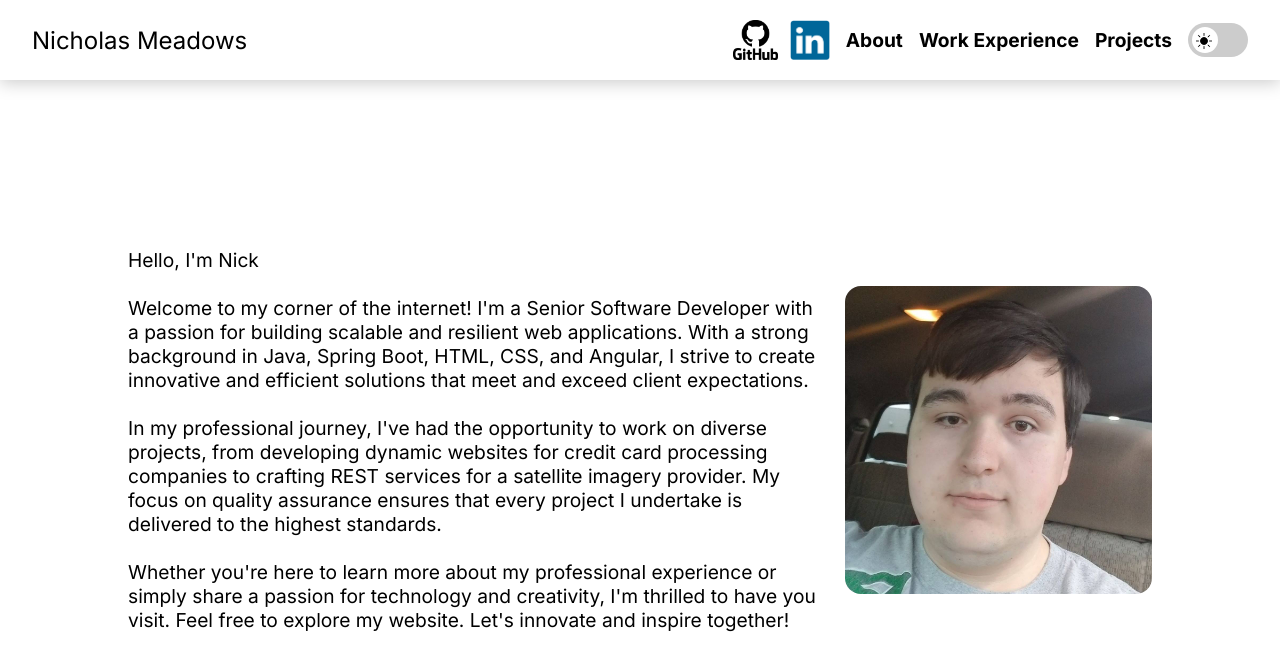
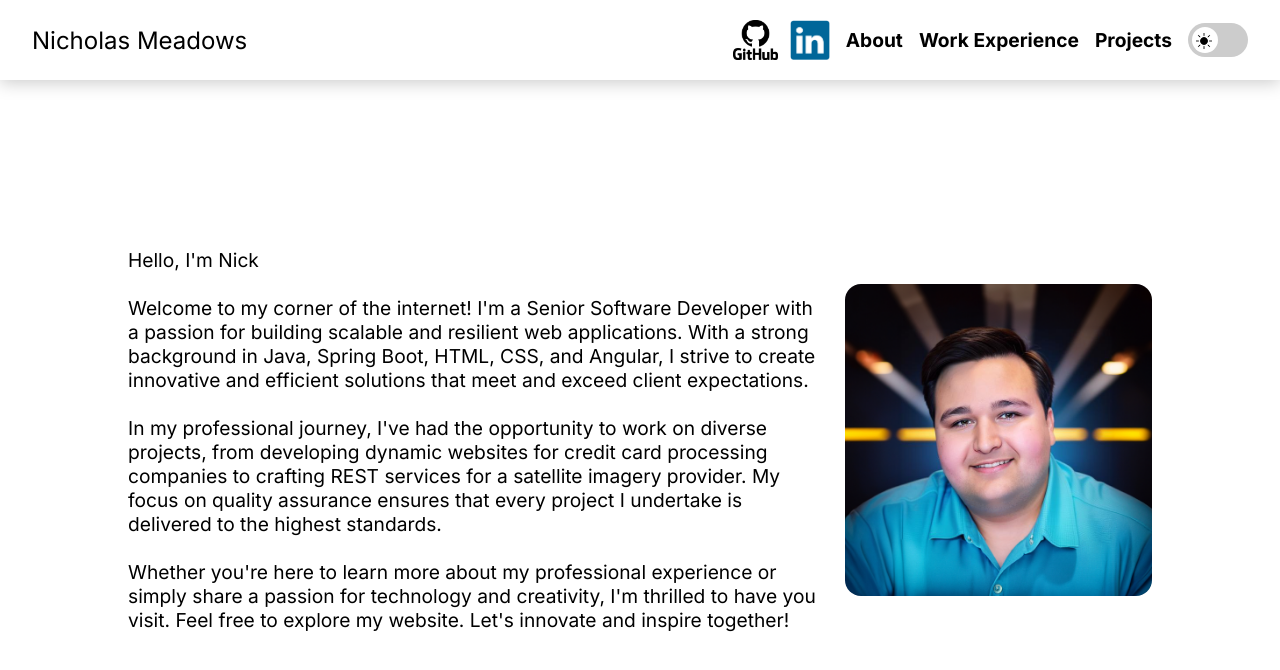
Before and after one commit to nicholasMeadows/PersonalWebsite, a Next.js app: page /pages/home-page in a window 1280 px wide. Shown: the top 670 px of the page. Built offline with nearby package versions, Linux system fonts and the light colour scheme.

Commit message:
Update home page picture

```diff
--- a/src/app/pages/home-page/page.tsx
+++ b/src/app/pages/home-page/page.tsx
@@ -3,7 +3,7 @@ import '../../css/home-page.css'
 export default function Home() {
     return (
         <div className={'home-page'}>
-            <img src={'/nicholas-picture-1.jpg'} alt={''} className={'home-page-img'}/>
+            <img src={'/nicholas-picture-1.png'} alt={''} className={'home-page-img'}/>
 
             <div className={'home-page-text'}>
                 <p>Hello, I&apos;m Nick</p>
```
Also changed, not shown: public/nicholas-picture-1.jpg (deleted), public/nicholas-picture-1.png (added).
